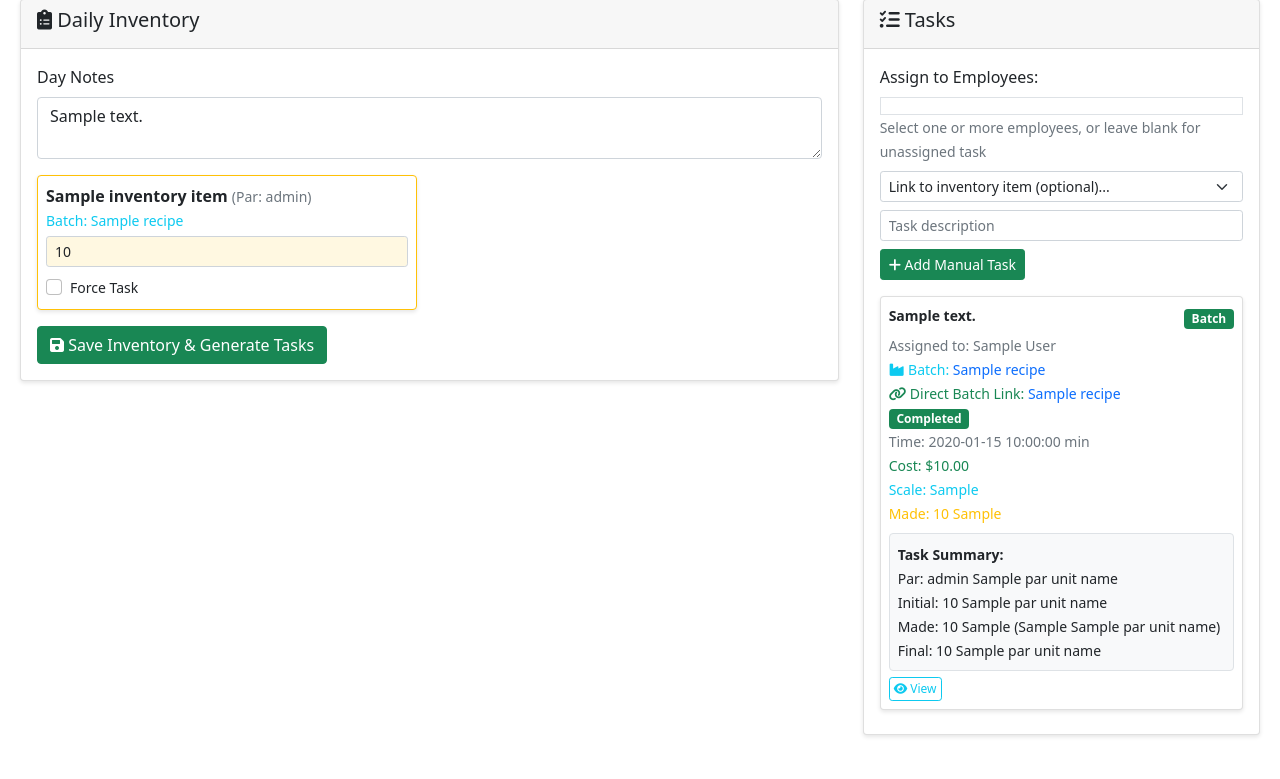
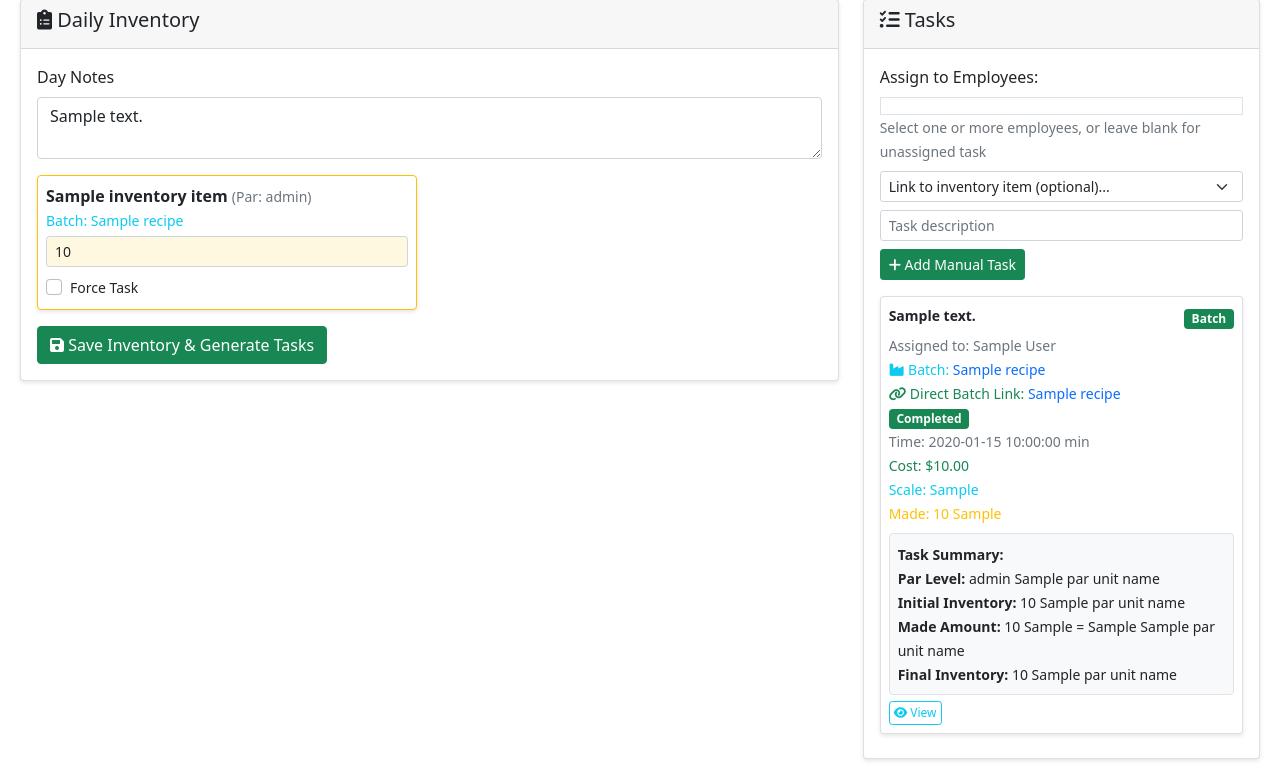
Before and after one commit to Xaque8787/roux, a FastAPI app: template templates/inventory_day.html in a window 1280 px wide. Shown: the part 187-966 px from the top of the page. Before the commit the page ends 924 px from the top, so only its background shows below. Run offline with FastAPI, Linux system fonts and the light colour scheme; the template is opened without the code that fills it: most values are stand-ins (such as "Sample title", 1, 10 or a date in 2020).

Commit message:
Enhance task summary with complete inventory information

```diff
--- a/templates/inventory_day.html
+++ b/templates/inventory_day.html
@@ -284,14 +284,43 @@
                                 <div class="mt-2 p-2 bg-light border rounded">
                                     <small>
                                         <strong>Task Summary:</strong><br>
-                                        Par: {{ task.inventory_item.par_level }} {{ task.inventory_item.par_unit_name.name if task.inventory_item.par_unit_name else 'units' }}<br>
+                                        <strong>Par Level:</strong> {{ task.inventory_item.par_level }} {{ task.inventory_item.par_unit_name.name if task.inventory_item.par_unit_name else 'units' }}<br>
+
+                                        {% if task.inventory_item.par_unit_equals_calculated %}
+                                        <strong>Par Unit Equals:</strong> {{ "%.2f"|format(task.inventory_item.par_unit_equals_calculated) }}
+                                        {% if task.inventory_item.par_unit_equals_type == 'auto' and task.inventory_item.batch %}
+                                            {{ task.inventory_item.batch.yield_unit }} per {{ task.inventory_item.par_unit_name.name if task.inventory_item.par_unit_name else 'unit' }}<br>
+                                        {% elif task.inventory_item.par_unit_equals_type == 'custom' %}
+                                            {{ task.inventory_item.par_unit_equals_unit }} per {{ task.inventory_item.par_unit_name.name if task.inventory_item.par_unit_name else 'unit' }}<br>
+                                        {% endif %}
+                                        {% elif task.inventory_item.par_unit_equals_type == 'par_unit_itself' %}
+                                        <strong>Par Unit Equals:</strong> 1 {{ task.inventory_item.par_unit_name.name if task.inventory_item.par_unit_name else 'unit' }} = 1 {{ task.inventory_item.par_unit_name.name if task.inventory_item.par_unit_name else 'unit' }}<br>
+                                        {% endif %}
 
                                         {% set day_item = inventory_day_items|selectattr('inventory_item_id', 'equalto', task.inventory_item.id)|first %}
                                         {% if day_item %}
-                                        Initial: {{ day_item.quantity - (task.inventory_item.convert_to_par_units(task.made_amount, task.made_unit) if task.made_amount else 0) }} {{ task.inventory_item.par_unit_name.name if task.inventory_item.par_unit_name else 'units' }}<br>
+                                        <strong>Initial Inventory:</strong> {{ day_item.quantity - (task.inventory_item.convert_to_par_units(task.made_amount, task.made_unit) if task.made_amount else 0) }} {{ task.inventory_item.par_unit_name.name if task.inventory_item.par_unit_name else 'units' }}
+                                        {% if task.inventory_item.par_unit_equals_calculated and task.inventory_item.par_unit_equals_type != 'par_unit_itself' %}
+                                            ({{ "%.2f"|format((day_item.quantity - (task.inventory_item.convert_to_par_units(task.made_amount, task.made_unit) if task.made_amount else 0)) * task.inventory_item.par_unit_equals_calculated) }}
+                                            {% if task.inventory_item.par_unit_equals_type == 'auto' and task.inventory_item.batch %}
+                                                {{ task.inventory_item.batch.yield_unit }}
+                                            {% elif task.inventory_item.par_unit_equals_type == 'custom' %}
+                                                {{ task.inventory_item.par_unit_equals_unit }}
+                                            {% endif %})
+                                        {% endif %}<br>
+
                                         {% if task.made_amount %}
-                                        Made: {{ task.made_amount }} {{ task.made_unit }} ({{ task.inventory_item.convert_to_par_units(task.made_amount, task.made_unit) }} {{ task.inventory_item.par_unit_name.name if task.inventory_item.par_unit_name else 'units' }})<br>
-                                        Final: {{ day_item.quantity }} {{ task.inventory_item.par_unit_name.name if task.inventory_item.par_unit_name else 'units' }}
+                                        <strong>Made Amount:</strong> {{ task.made_amount }} {{ task.made_unit }} = {{ task.inventory_item.convert_to_par_units(task.made_amount, task.made_unit) }} {{ task.inventory_item.par_unit_name.name if task.inventory_item.par_unit_name else 'units' }}<br>
+
+                                        <strong>Final Inventory:</strong> {{ day_item.quantity }} {{ task.inventory_item.par_unit_name.name if task.inventory_item.par_unit_name else 'units' }}
+                                        {% if task.inventory_item.par_unit_equals_calculated and task.inventory_item.par_unit_equals_type != 'par_unit_itself' %}
+                                            ({{ "%.2f"|format(day_item.quantity * task.inventory_item.par_unit_equals_calculated) }}
+                                            {% if task.inventory_item.par_unit_equals_type == 'auto' and task.inventory_item.batch %}
+                                                {{ task.inventory_item.batch.yield_unit }}
+                                            {% elif task.inventory_item.par_unit_equals_type == 'custom' %}
+                                                {{ task.inventory_item.par_unit_equals_unit }}
+                                            {% endif %})
+                                        {% endif %}
                                         {% endif %}
                                         {% endif %}
                                     </small>
```
Also changed, not shown: templates/task_detail.html (+27 -13 lines).
